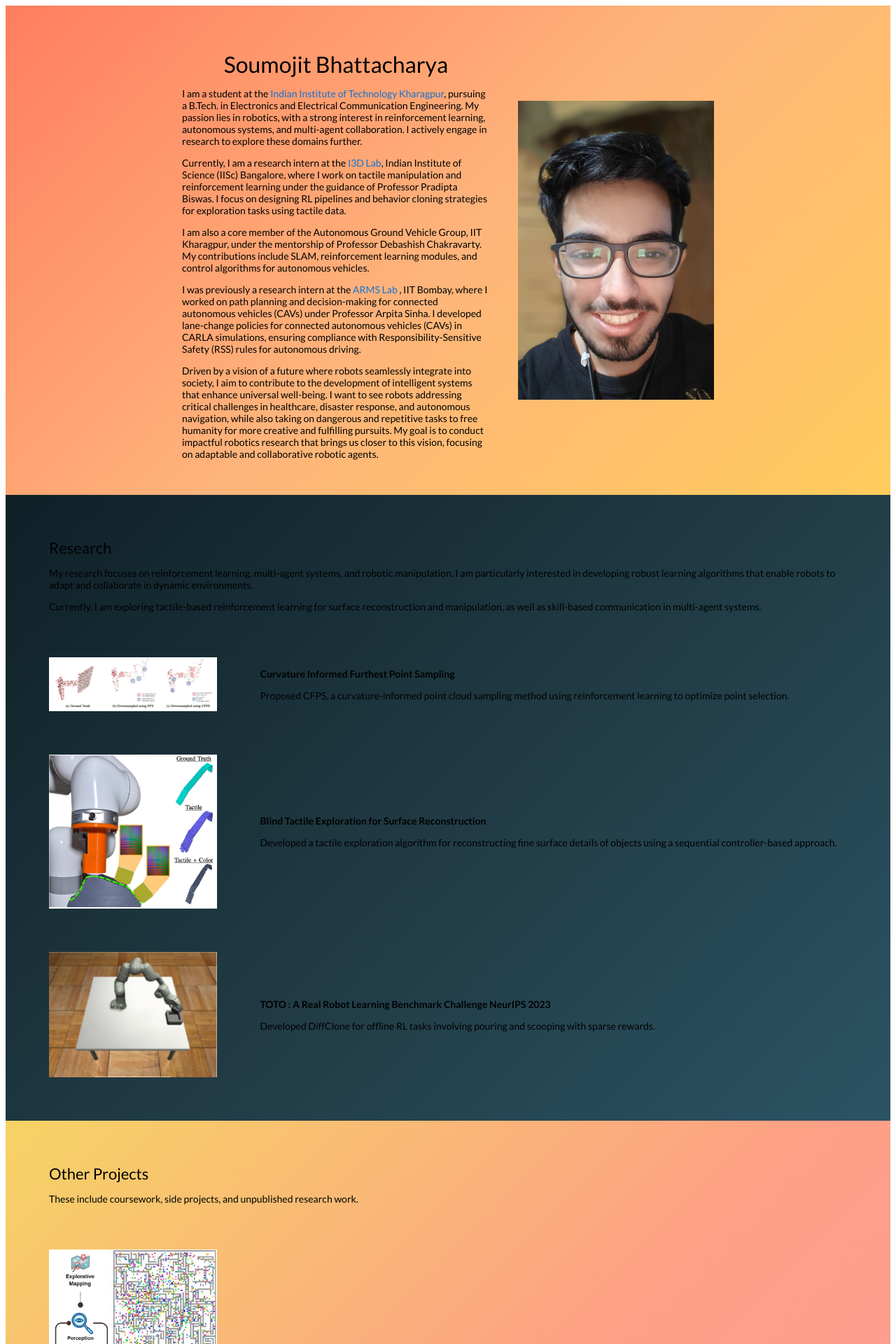
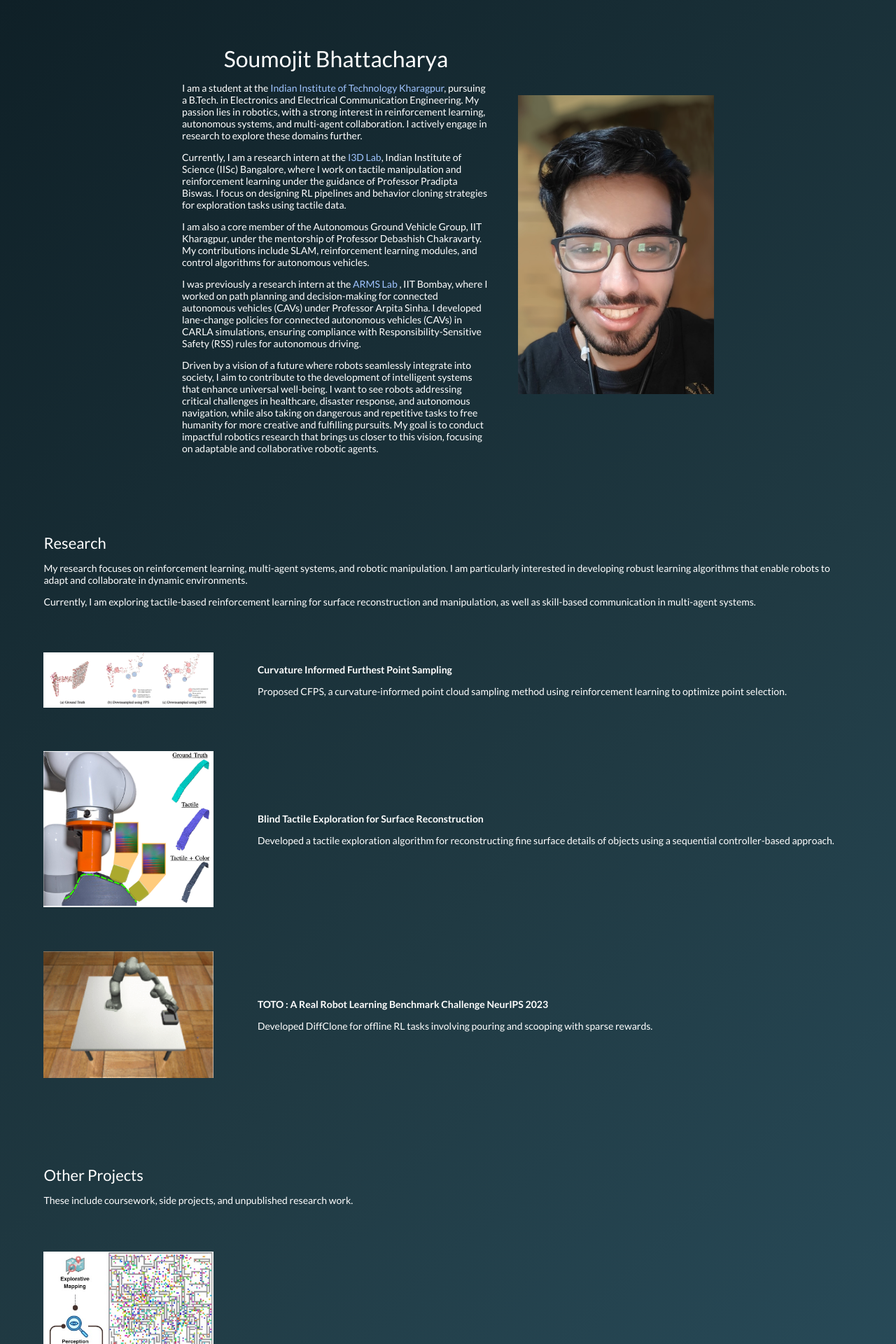
Before and after one commit to BabaYaga840/BabaYaga840.github.io, a Jekyll site: the page built from _posts/2024-12-11-MAPF.markdown, in a window 1280 px wide. Shown: the top 1920 px of the page at 70% size. Built offline with Jekyll 4.4.1, drawn with Linux system fonts in a browser that asks for light colours.

Commit message:
Update default.html

```diff
--- a/_layouts/default.html
+++ b/_layouts/default.html
@@ -23,17 +23,28 @@
 
 
   <style>
-    .section-intro {
-      background: linear-gradient(135deg, #ff7e5f, #feb47b, #ffcc5c);  /* Sunset Gradient */
+    body {
+      background: linear-gradient(135deg, #0f2027, #203a43, #2c5364);  /* Space Grey Gradient */
+      color: #ffffff;  /* White Text */
+      margin: 0;
+      font-family: 'Lato', sans-serif;
+    }
+
+    .section-intro, .section-research, .section-projects {
       padding: 30px;
     }
-    .section-research {
-      background: linear-gradient(135deg, #0f2027, #203a43, #2c5364);  /* Space Gradient */
-      padding: 30px;
+
+    a {
+      color: #a0c4ff;  /* Light Blue for Links */
+      text-decoration: none;
     }
-    .section-projects {
-      background: linear-gradient(135deg, #f6d365, #fda085, #ff9a9e);  /* Royal Gold Gradient */
-      padding: 30px;
+
+    a:hover {
+      text-decoration: underline;
+    }
+
+    h1, h2, h3 {
+      color: #ffffff;  /* Ensure Headers are White */
     }
   </style>
 </head>
```
